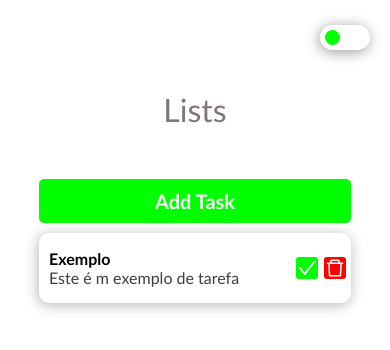
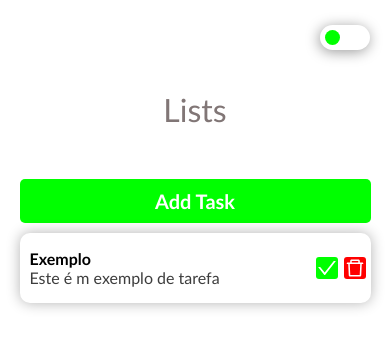
Before and after one commit to FranciscoNeto2909/TodoList-ts, a React (Vite) app: page / in a window 390 px wide. Shown: the top 350 px of the page. Built offline with nearby package versions, Linux system fonts and the light colour scheme.

Commit message:
card style improved

```diff
--- a/src/components/Card.tsx
+++ b/src/components/Card.tsx
@@ -43,10 +43,8 @@ export default function Card(data: CardTypes) {
         dispatch(setMsg("Task deleted!"))
     }
 
-    const sla = `card-button ${app.theme == "light" ? "card-button--done" : "card-button-dark--done"}`
-
     return (
-        <div className={data.task.status == "done" ? app.theme == "light" ? "card task--done" : "card task-dark--done" : "card"} id={data.task.id}>
+        <div className={`card ${app.theme == "light" ? "card-light--shadows" : "card-dark--shadows"} ${data.task.status == "done" ? "task--done":""} ${data.task.status == "done" && app.theme == "dark" ? "task-dark--done":""}`} id={data.task.id}>
             <h4 className="card-title">{data.task.title}</h4>
             <p className="card-description">{data.task.description}</p>
             <div className="card-buttons">
--- a/src/index.css
+++ b/src/index.css
@@ -98,11 +98,16 @@
     flex-direction: column;
     justify-content: center;
     border-radius: 10px;
-    box-shadow: -1px 2px 14px rgba(0, 0, 0, 0.301);
     align-items: flex-start;
     position: relative;
+    padding-left: 0;
 }
-
+.card-light--shadows{
+    box-shadow: 0 0 14px rgba(0, 0, 0, .300);
+}
+.card-dark--shadows{
+    box-shadow: 0 0 10px rgba(255, 255, 255, 0.200);
+}
 .task--done {
     border-left: 10px solid #0f0;
 }
@@ -116,7 +121,12 @@
 }
 
 .card:hover {
-    box-shadow: -1px 2px 14px rgba(0, 0, 0, 0.401);
+    box-shadow: 0 0 14px rgba(0, 0, 0, 0.401);
+    cursor: default;
+}
+
+.card-dark--shadows:hover{
+    box-shadow: 0 0 10px rgba(255, 255, 255, 0.300);
     cursor: default;
 }
 
@@ -229,11 +239,20 @@
     background-color: #00f;
 }
 
+@media(max-width: 900px) {
+    .btn--addTask,
+    .card,
+    .form {
+        padding: 10px;
+        width: 60vw;
+    }
+}
+
 @media(max-width: 500px) {
     .btn--addTask,
     .card,
     .form {
         padding: 10px;
-        width: 80vw;
+        width: 90vw;
     }
 }
```
